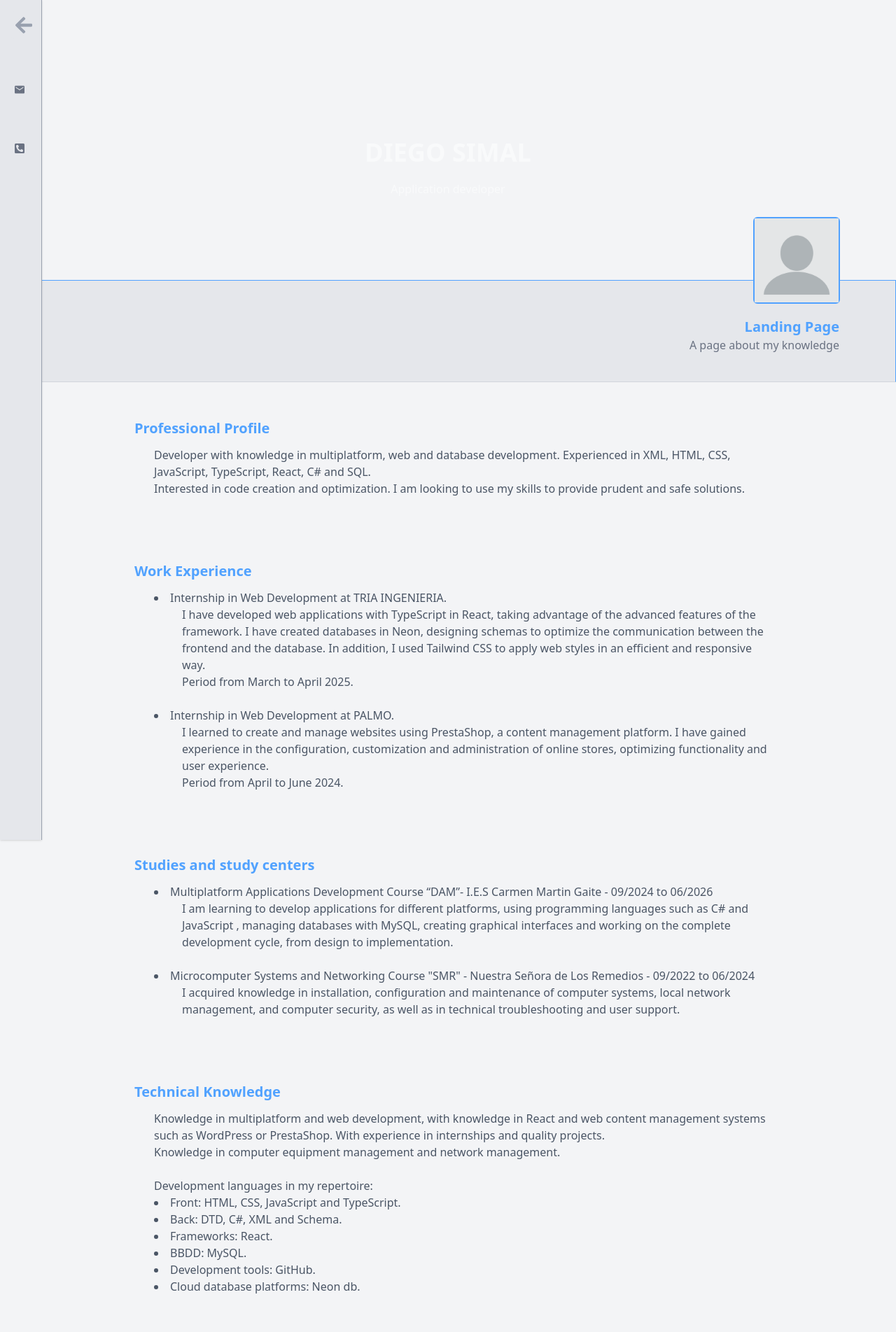
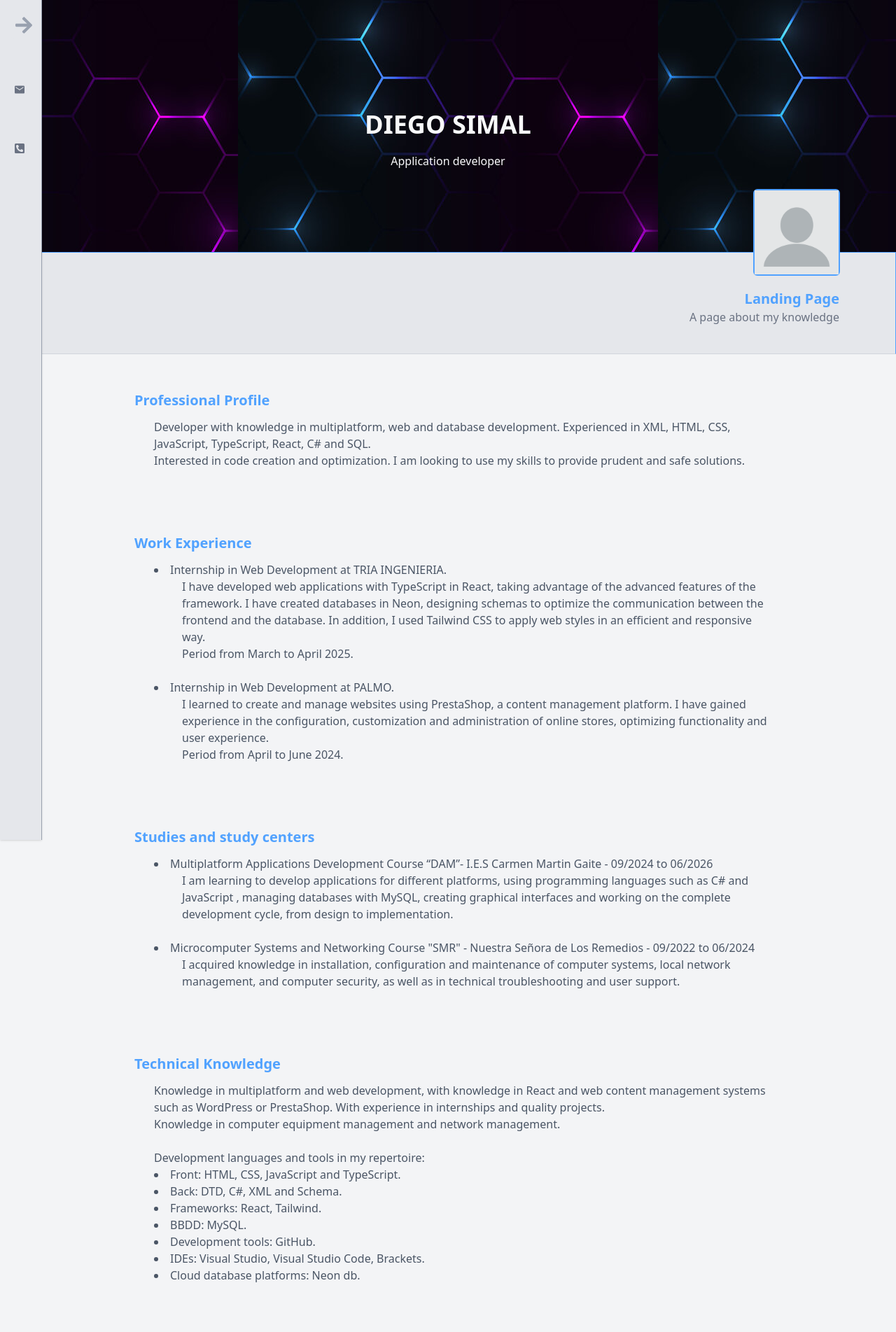
Before and after one commit to DiegoSimal/DiegoSimal, a Next.js app: page / in a window 1280 px wide. Shown: the top 1903 px of the page at 70% size. Built offline with nearby package versions, Linux system fonts and the light colour scheme.

Commit message:
Content Update 1/04
tailwind.config.js file created, the banner still has bugs with his image when uploaded to github, more for next time.

```diff
--- a/src/app/globals.css
+++ b/src/app/globals.css
@@ -1,4 +1,8 @@
 @import "tailwindcss";
+
+/* @tailwind base;
+@tailwind components; */
+@tailwind utilities;
 :root {
   --background: #ffffff;
   --foreground: #171717;
--- a/src/app/page.tsx
+++ b/src/app/page.tsx
@@ -1,11 +1,10 @@
 "use client"
 
-import Header from "@/components/Header/Header";
+import Banner from "@/components/Banner/Banner";
 import HeadSize from "@/components/HeadSize/HeadSize";
 import List from "@/components/List/List";
 import ParagraphSize from "@/components/ParagraphSize/ParagraphSize";
 import MakeSidebar from "@/components/SideBar/MakeSideBar";
-import Image from "next/image";
 import { useState } from "react";
 import { FaArrowRight, FaArrowDown } from "react-icons/fa";
 
@@ -15,7 +14,7 @@ export default function Home() {
   const [two, setTwo] = useState<boolean>(false);
 
   // const handleOnClick = (): void => setBol(true);
-  const isProduction = process.env.NODE_ENV === "production";
+  // const isProduction = process.env.NODE_ENV === "production";
 
   return (
     <html lang="en">
@@ -23,15 +22,8 @@ export default function Home() {
         <div className="flex justify-between object-none relative flex-col bg-gray-100 text-gray-600 dark:bg-gray-900 dark:text-gray-400">
           <div className="sticky top-0 left-0"><div className="absolute"><MakeSidebar /></div></div>
 
-          <header className={`text-center text-gray-50 h-100 flex items-center justify-center flex-col bg-[url(${isProduction ? "image/fondo-dark.jpg" : "/image/fondo-dark.jpg"})] bg-center bg-repeat`}>
-            <div className="mb-45">
-              <Header title="DIEGO SIMAL" subTitle="Application developer"/>
-              <div className="mt-7 border-solid border-blue-400 dark:border-purple-400 border-2 rounded-md w-31 h-31 absolute right-20">
-                <div className=""><Image src={isProduction ? "image/perfil.png" : "/image/perfil.png"} alt="foto de perfil" width={120} height={120} /><p></p></div>
-              </div>
-
-            </div>
-          </header>
+          {/* Here the program will create the page banner */}
+          <Banner />
 
           <section className="text-right right-40 p-10 bg-gray-200 border-blue-400 border-b-gray-300 dark:bg-gray-900 border dark:border-t-purple-400 dark:border-b-gray-500">
             <h1 className="text-xl mr-10 text-blue-400 dark:text-purple-400 mt-3 font-bold">Landing Page</h1>
@@ -83,12 +75,13 @@ export default function Home() {
               content management systems such as WordPress or PrestaShop. With experience in internships and quality projects." />
               <ParagraphSize text="Knowledge in computer equipment management and network management." />
               <br />
-              <ParagraphSize text="Development languages in my repertoire:" />
+              <ParagraphSize text="Development languages and tools in my repertoire:" />
               <List text="Front: HTML, CSS, JavaScript and TypeScript." />
               <List text="Back: DTD, C#, XML and Schema." />
-              <List text="Frameworks: React." />
+              <List text="Frameworks: React, Tailwind." />
               <List text="BBDD: MySQL." />
               <List text="Development tools: GitHub." />
+              <List text="IDEs: Visual Studio, Visual Studio Code, Brackets." />
               <List text="Cloud database platforms: Neon db." />
 
 
@@ -123,7 +116,7 @@ export default function Home() {
               </section>
             </div>
 
-            <section className="p-10">
+            <section className="p-10 dark:bg-radial from-gray-800 via-transparent to-transparen">
               <HeadSize text="Future plans" />
               <ParagraphSize text="My goal is to keep growing as a programmer, gain experience in
               new technologies and contribute to important projects. I would like to work in a team
--- /dev/null
+++ b/src/components/Banner/Banner.tsx
@@ -0,0 +1,22 @@
+import Image from "next/image";
+import Header from "../Header/Header";
+
+
+export default function Banner() {
+    const isProduction = process.env.NODE_ENV === "production";
+    return (
+        <header className={`text-center text-gray-50 h-90 flex items-center justify-center flex-col bg-blue-300 dark:bg-gray-900 bg-center bg-repeat bg-image`}>
+            <div className="mb-55">
+                {/* <img className="absolute w-165 h-115 right-0" src={isProduction ? "image/fondo-dark.jpg" : "/image/fondo-dark.jpg"} />
+                <img className="absolute w-165 h-115" src={isProduction ? "image/fondo-dark.jpg" : "/image/fondo-dark.jpg"} />
+                <img className="absolute w-165 h-115 left-0" src={isProduction ? "image/fondo-dark.jpg" : "/image/fondo-dark.jpg"} /> */}
+                <div className=""> {/* absolute r-10 */}
+                    <Header title="DIEGO SIMAL" subTitle="Application developer" />
+                    <div className="mt-7 border-solid border-blue-400 dark:border-purple-400 border-2 rounded-md w-31 h-31 absolute right-20">
+                        <div className=""><Image src={isProduction ? "image/perfil.png" : "/image/perfil.png"} alt="foto de perfil" width={120} height={120} /><p></p></div>
+                    </div>
+                </div>
+            </div>
+        </header>
+    )
+}
--- a/src/components/SideBar/MakeSideBar.tsx
+++ b/src/components/SideBar/MakeSideBar.tsx
@@ -35,7 +35,8 @@ export default function MakeSidebar() {
       {
         icon: <FaUser />,
         texts: [
-          'Things about me:',
+          'Things',
+          'About me:'
          ]
       },
       {
--- a/src/components/SideBar/SideBar.tsx
+++ b/src/components/SideBar/SideBar.tsx
@@ -38,9 +38,9 @@ export default function Sidebar({ children, colapsed, setColapsed }: {children:
                 className="rounded-l bg-gray-200 hover:bg-gray-100 dark:bg-gray-900 p-1.5 dark:hover:bg-gray-800"
               >
                 {colapsed ? (
+                  <FaArrowRight className="h-7 w-6" />
+                ) : (
                   <FaArrowLeft className="h-7 w-6" />
-                ) : (
-                  <FaArrowRight className="h-7 w-6" />
                 )}
               </button>
             </div>
--- /dev/null
+++ b/tailwind.config.js
@@ -0,0 +1,25 @@
+// /** @type {import('tailwindcss').Config} */
+// module.exports = {
+//   content: ['./*.html'],
+//   theme: {
+//     extend: {
+//        backgroundImage: {
+//         darkBg : "url('/image/fondo-dark.jpg')",
+
+//       }
+//     },
+//   },
+//   plugins: [],
+// }
+
+/** @type {import('tailwindcss').Config} */
+
+module.exports = {
+   theme: {
+     backgroundimage: {
+      bgHeaderOne: '/image/fondo-dark.jpg',
+     },
+   },
+  //  extend: [],
+  //  plugins: [],
+  }
```
